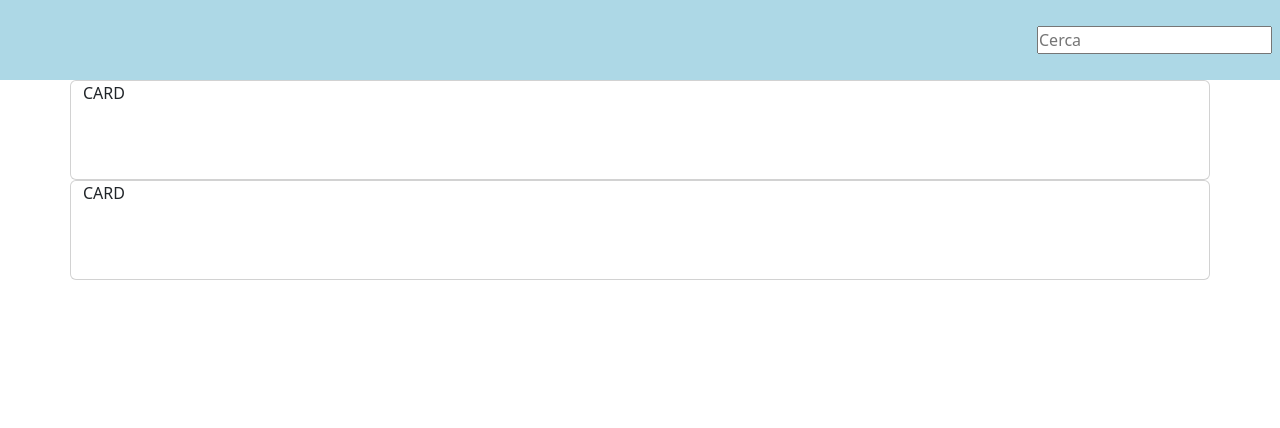
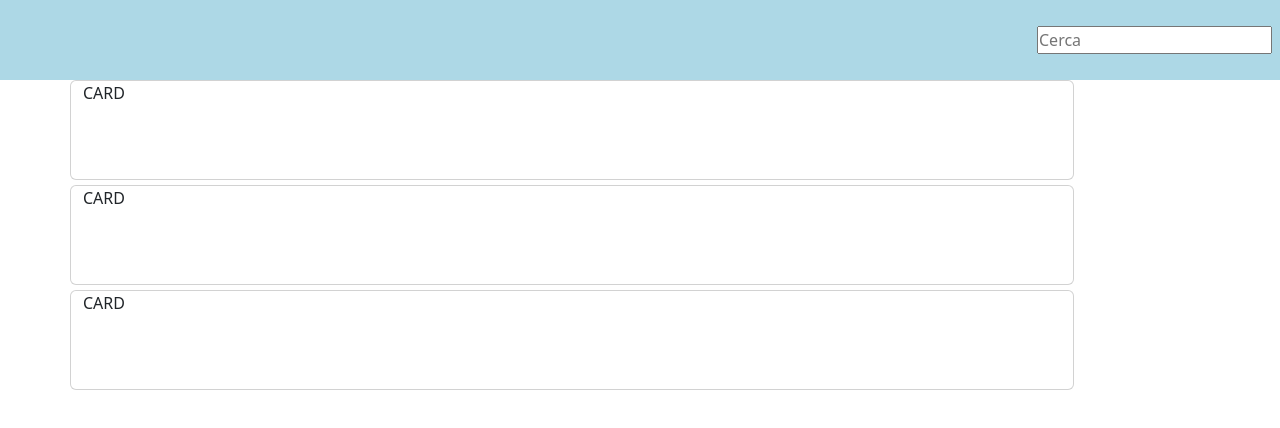
Before and after one commit to TeoFanta99/vite-boolflix, a Vue app: page / in a window 1280 px wide. Shown: the top 428 px of the page. Built offline with nearby package versions, Linux system fonts and the light colour scheme.

Commit message:
add css .row

```diff
--- a/src/components/AppMain.vue
+++ b/src/components/AppMain.vue
@@ -20,8 +20,16 @@
         <div class="row">
             <AppCard />
             <AppCard />
+            <AppCard />
+
         </div>
     </div>
 </template>
 
-<style lang="scss"></style>
+<style lang="scss">
+.row {
+    width: 90%;
+    margin: 30px auto;
+    gap: 5px
+}
+</style>
```
